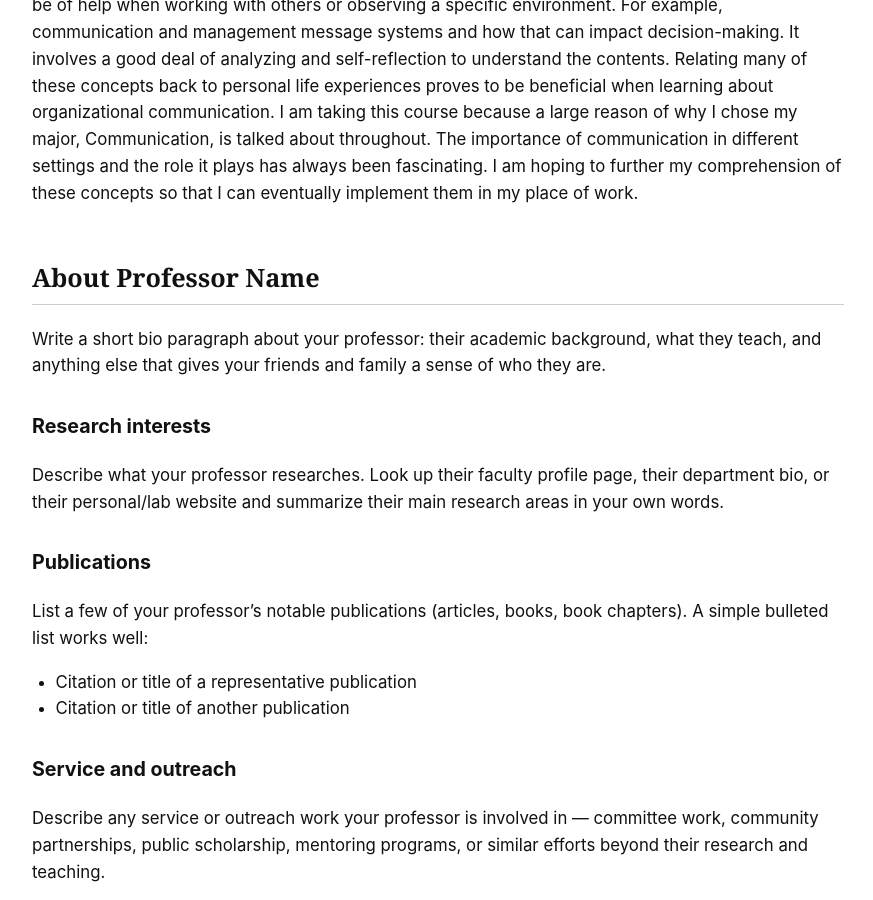
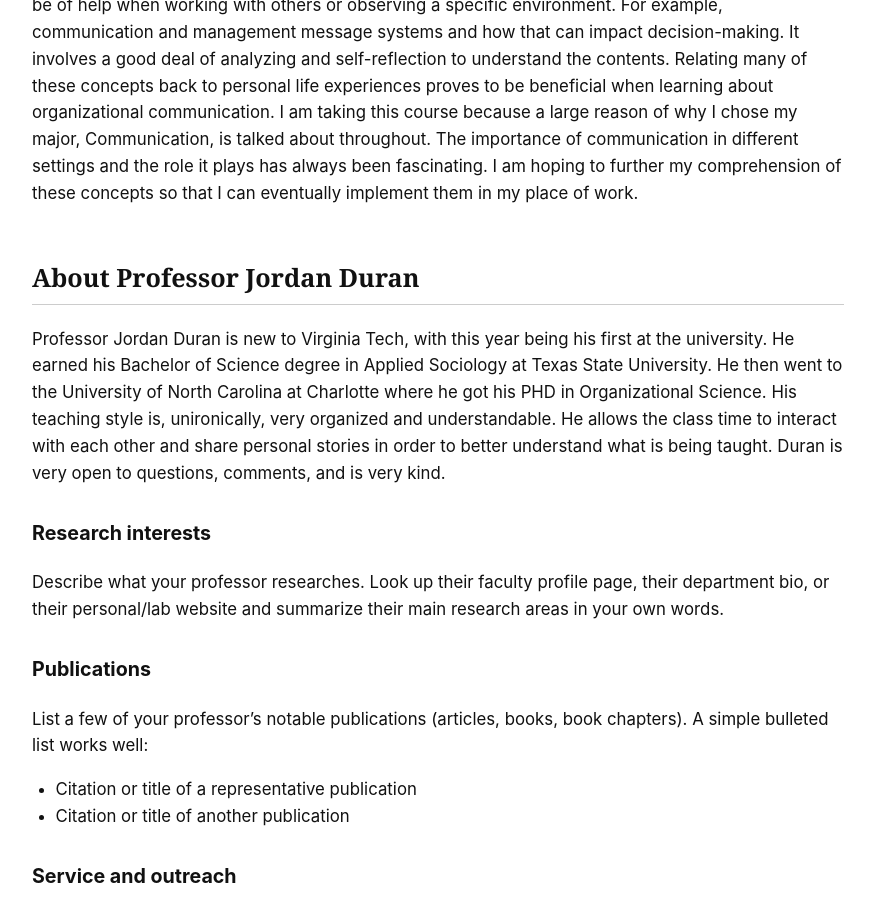
Before and after one commit to annaolszowy27/myawesomesemester, a Jekyll site: the page built from _courses/course-02.md, in a window 1280 px wide and 900 px high, scrolled down 509 px. Shown: the whole window, without its empty margins (202-1075 px from the left). Built offline with Jekyll 4.4.1, drawn with Linux system fonts in a browser that asks for light colours.

Commit message:
Update course-02.md

```diff
--- a/_courses/course-02.md
+++ b/_courses/course-02.md
@@ -15,11 +15,9 @@ instructor_department: "Department of Liberal Arts and Human Sciences"
 
 This course dives into what communication means within a workplace, group setting, or network where organizational theory can be put into place. It focuses mostly on theories or concepts that will be of help when working with others or observing a specific environment. For example, communication and management message systems and how that can impact decision-making. It involves a good deal of analyzing and self-reflection to understand the contents. Relating many of these concepts back to personal life experiences proves to be beneficial when learning about organizational communication. I am taking this course because a large reason of why I chose my major, Communication, is talked about throughout. The importance of communication in different settings and the role it plays has always been fascinating. I am hoping to further my comprehension of these concepts so that I can eventually implement them in my place of work.
 
-## About Professor Name
+## About Professor Jordan Duran
 
-Write a short bio paragraph about your professor: their academic background, what
-they teach, and anything else that gives your friends and family a sense of who
-they are.
+Professor Jordan Duran is new to Virginia Tech, with this year being his first at the university. He earned his Bachelor of Science degree in Applied Sociology at Texas State University. He then went to the University of North Carolina at Charlotte where he got his PHD in Organizational Science. His teaching style is, unironically, very organized and understandable. He allows the class time to interact with each other and share personal stories in order to better understand what is being taught. Duran is very open to questions, comments, and is very kind.
 
 ### Research interests
 
```
